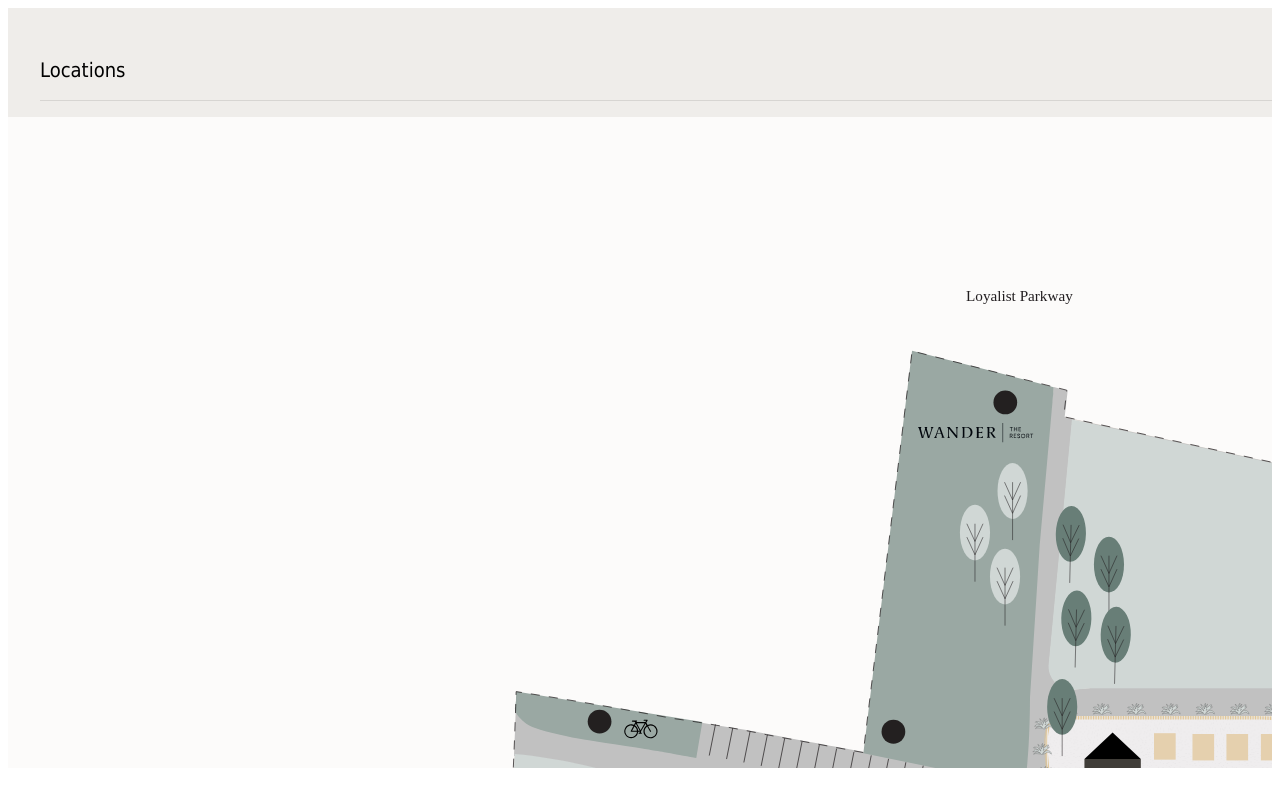
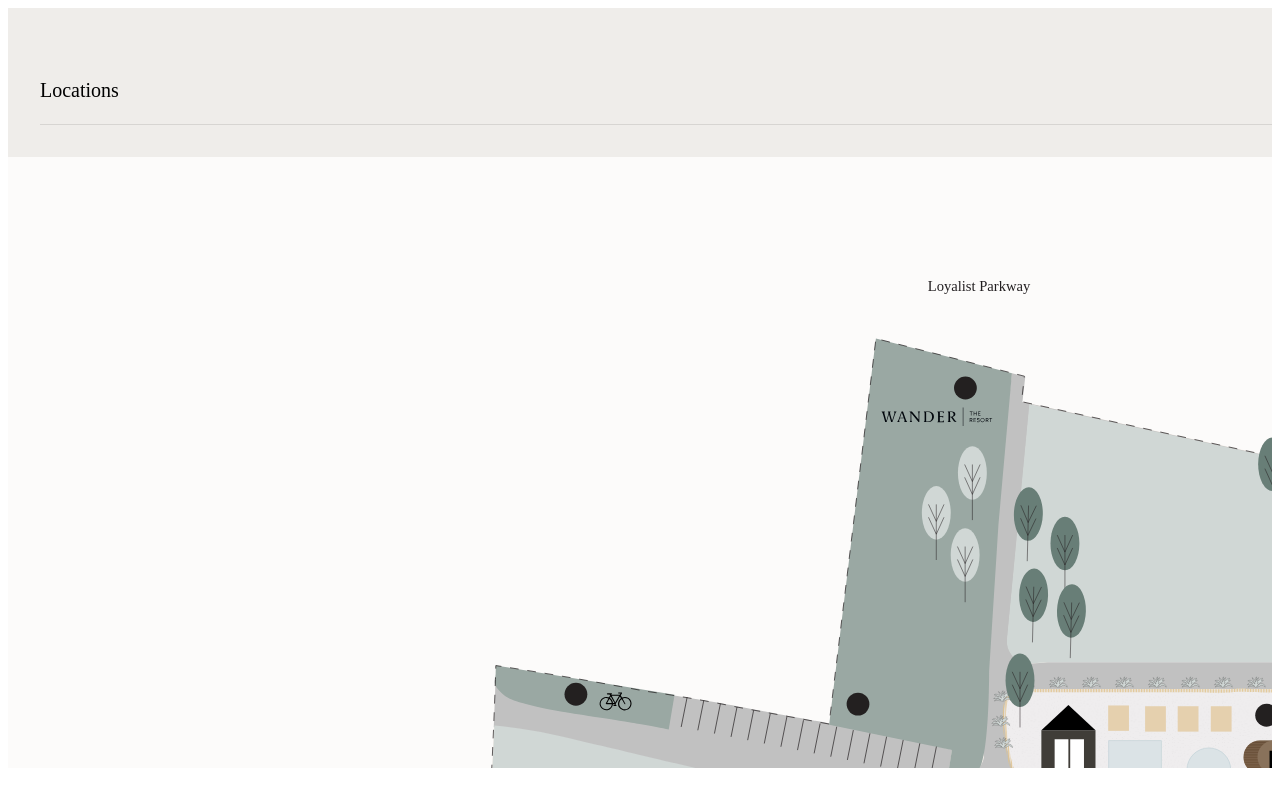
Before and after one commit to dvxdco/wander-scripts, a React (Create React App) app in the folder wander-resort-map/: page / in a window 1280 px wide. Built offline with nearby package versions, Linux system fonts and the light colour scheme; the HTML template or start-up script is replaced by a standard one.

Commit message:
design pazs

```diff
--- a/package.json
+++ b/package.json
@@ -21,6 +21,7 @@
   "dependencies": {
     "react": "^17.0.2",
     "react-dom": "^17.0.2",
+    "react-quick-pinch-zoom": "^4.4.0",
     "react-svg-pan-zoom": "^3.11.0",
     "style-loader": "^3.3.1",
     "svg-pan-zoom-container": "^0.5.1",
--- a/wander-resort-map/src/components/Card.js
+++ b/wander-resort-map/src/components/Card.js
@@ -20,16 +20,22 @@ function Card({ index, active, feature, onClose }) {
 							<a onClick={onLinkOut}>{`See More >`}</a>
 							{
 								hero &&
-									<a onClick={onLinkOut}>
-										<img src={hero} alt={name}/>
-									</a>
+									<div className="wrm__card-hero">
+										<a onClick={onLinkOut}>
+											<img src={hero} alt={name}/>
+											<span>View</span>
+										</a>
+									</div>
 							}
 						</>
 				}
 				{
 					gallery == "false" &&
 						hero &&
-							<img src={hero} alt={name}/>
+							<div className="wrm__card-hero">
+								<img src={hero} alt={name}/>
+								<span>View</span>
+							</div>
 				}
 			</div>
 		</div>
--- a/wander-resort-map/src/styles.css
+++ b/wander-resort-map/src/styles.css
@@ -26,9 +26,12 @@
 }
 
 .wrm h3 {
-    font-size: 16px;
-    font-weight: 600;
-    margin-top: 0;
+    font-family: 'Silka';
+    font-style: normal;
+    font-weight: 400;
+    font-size: 24px;
+    line-height: 140%;
+    color: #35363B;
 }
 
 .wrm p {
@@ -64,14 +67,6 @@
     background-color: inherit;
 }
 
-/*
-@media screen and (min-width: 768px) {
-    .wrm__wrap {
-        height: 900px;
-    }
-}
-*/
-
 /* NAV */
 
 .wrm__nav {
@@ -84,14 +79,14 @@
     width: 100%;
     background-color: inherit;
 
-    padding: 1rem 2rem;
+    padding: 1rem 0rem 1rem 1rem;
 
     font-size: 20px;
 }
 
 .wrm__nav .dropdown-content {
     max-height: 0px;
-    transition: max-height .4s ease-in-out;
+    transition: max-height .3s ease-in-out;
 }
 
 .wrm__nav .dropdown-content-inner {
@@ -109,8 +104,19 @@
 
     cursor: pointer;
     line-height: 140%;
-    padding-bottom: 1rem;
+    margin: 0 1rem 0 0;
+    padding: 0 0 0.5rem 0;
     border-bottom: 1px solid rgba(0,0,0,0.1);
+
+    font-family: Silka;
+    font-weight: 500;
+    font-style: Medium;
+    font-size: 20px;
+    line-height: 36px;
+    line-height: 180%;
+    text-align: left;
+    vertical-align: Top;
+    letter-spacing: 3%;
 }
 
 .wrm__nav svg {
@@ -131,6 +137,15 @@
 }
 
 @media screen and (min-width: 768px) {
+    .wrm__nav {
+        padding: 2rem 2rem;
+    }
+
+    .wrm__nav .nav-label {
+        padding: 0 0 1rem 0;
+        margin: 0;
+    }
+
     .wrm__nav ul {
         column-count: 3;
     }
@@ -166,7 +181,7 @@
     background-color: #fcfbfa;
     /* height: 95vh; */
 
-    min-width: 2000px;
+    min-width: 1500px;
     width: 150vw;
 }
 
@@ -189,7 +204,7 @@ svg.wrm__map circle {
     top: 50%;
     left: 0;
     right: 0;
-    min-width: 300px;
+    min-width: 350px;
     max-width: 420px;
     background-color: var(--color-allseason);
 
@@ -197,19 +212,22 @@ svg.wrm__map circle {
     padding: 1.5rem;
 
     opacity: 0;
-    transform: translate3d(25%, -50%, 0);
-    transition: opacity 0.325s ease-in, transform 0.325s ease-in;
+    transform: translate3d(0, -40%, 0);
+    transition: opacity 0.3s ease-in-out, transform 0.3s ease-in-out;
 
+    overflow-y: auto;
     /* max-height: 70vh; */
-    overflow-y: auto;
+
+    box-shadow: 0px 6px 18px 6px rgba(0, 0, 0, 0.16);
 }
+
 .wrm__card.active {
     visibility: visible;
     z-index: 2;
 
     opacity: 1;
     transform: translate3d(0, -50%, 0);
-    transition-delay: 0.8s;
+    transition-delay: 1.5s;
 }
 
 @media screen and (min-width: 420px) {
@@ -227,15 +245,43 @@ svg.wrm__map circle {
 
         width: 33.333%;
         margin: 2rem;
-        transform: translate3d(25%, -50%, 0);
+        transform: translate3d(0, -40%, 0);
     }
     .wrm__card.active {
        transform: translate3d(0, -50%, 0);
+       transition-delay: 0.8s;
     }
 }
 
 .wrm__card-content {
     position: relative;
+}
+
+.wrm__card-hero {
+    position: relative;
+}
+.wrm__card-hero span {
+    pointer-events: none;
+
+    position: absolute;
+    top: 50%;
+    left: 50%;
+    transform: translate(-50%, -50%);
+    background-color: var(--color-allseason);
+    width: 65px;
+    height: 65px;
+    border-radius: 50%;
+
+    font-family: Silka;
+    font-style: Medium;
+    font-size: 14px;
+    line-height: 18px;
+    line-height: 180%;
+    letter-spacing: 3%;
+
+    display: flex;
+    align-items: center;
+    justify-content: center;
 }
 
 .wrm__card p,
```
Also changed, not shown: wander-resort-map/src/components/Map.js, 2 other files (tests, documents, lock files or other folders).
